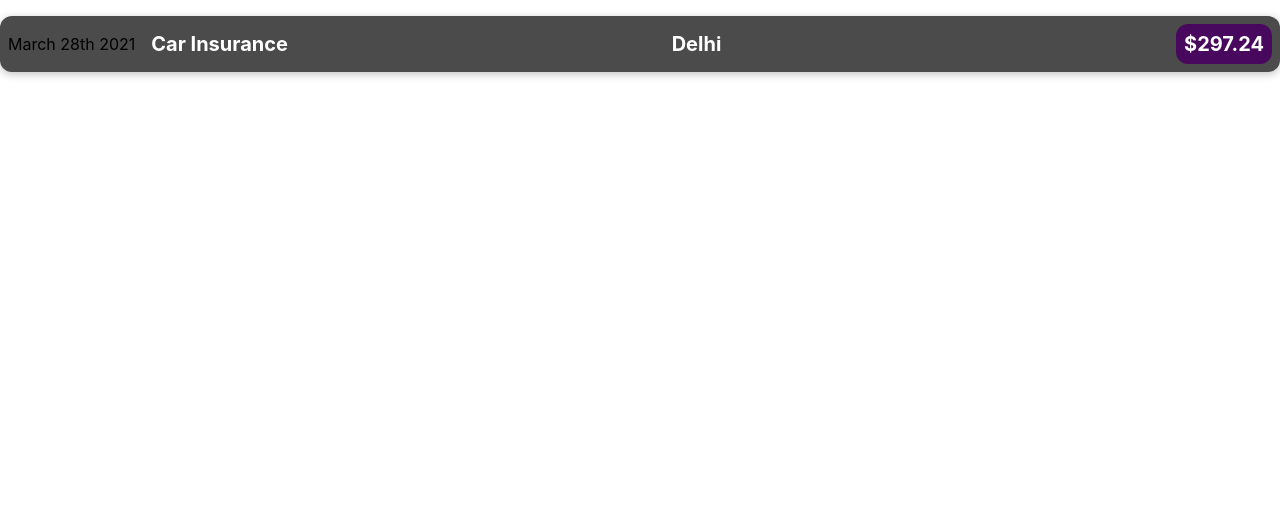
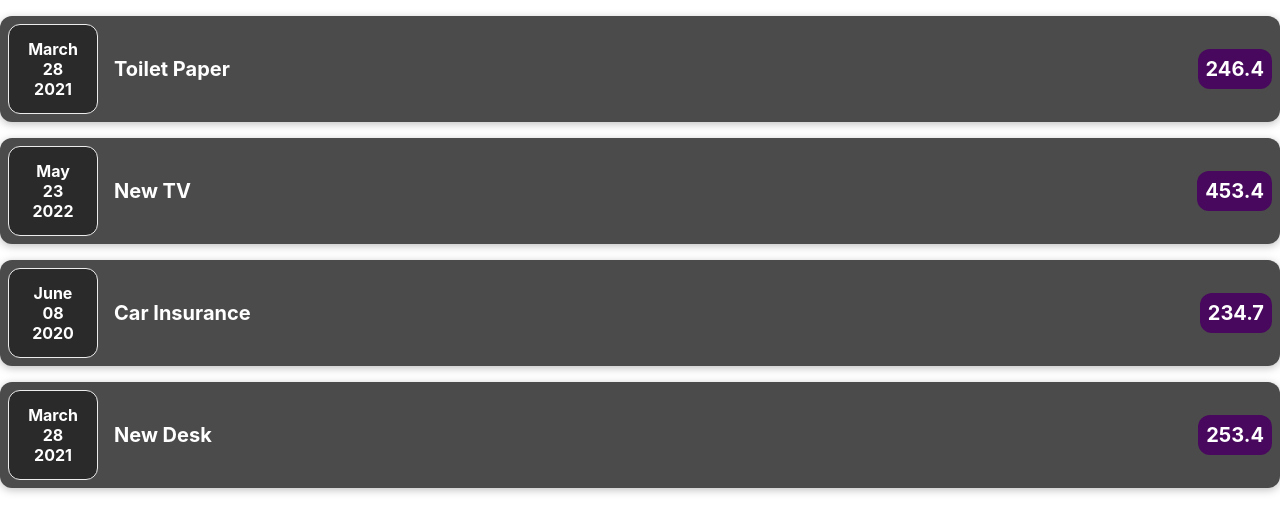
Before and after one commit to kbikash845/react-complete-giude, a React (Create React App) app: page / in a window 1280 px wide. Shown: the top 532 px of the page. Built offline with nearby package versions, Linux system fonts and the light colour scheme.

Commit message:
created Expense date another file for readable

```diff
--- a/src/App.js
+++ b/src/App.js
@@ -4,11 +4,44 @@ import "./App.css";
 import React from 'react'
 import ExpenseItem from "./Componentss/ExpenseItem";
 
+
 function App() {
+  const expense=[
+    {
+      id:"e1",
+      title:"Toilet Paper",
+      amount:246.4,
+      date: new Date(2021,2,28)
+    },
+    {
+      id:"e2",
+      title:"New TV",
+      amount:453.4,
+      date: new Date(2022,4,23)
+    },
+    {
+      id:"e3",
+      title:"Car Insurance",
+      amount:234.7,
+      date: new Date(2020,5,8)
+    },
+    {
+      id:"e4",
+      title:"New Desk",
+      amount:253.4,
+      date: new Date(2021,2,28)
+    }
+  ]
   return (
     <div>
-
-      <ExpenseItem></ExpenseItem>
+    {expense.map(value=>(
+      <ExpenseItem
+      key={value.id}
+      date={value.date}
+      title={value.title}
+      amount={value.amount}
+      />
+    ))}
     </div>
   )
 }
--- /dev/null
+++ b/src/Componentss/ExpenseDate.css
@@ -0,0 +1,25 @@
+.Expense-date{
+    display: flex;
+    flex-direction: column;
+    width: 5.5rem;
+    height: 5.5rem;
+    border: 1px solid #ececec;
+    background-color: #2a2a2a;
+    color: white;
+    border-radius: 12px;
+    align-items: center;
+    justify-content: center;
+}
+.Expense-date_month{
+    font-size: 1.0rem;
+    font-weight: bold;
+}
+.Expense-date_year{
+    font-size: 1.0rem;
+    font-weight: bold;
+}
+.Expense-date_day{
+    font-size: 1.0rem;
+    font-weight: bold;
+
+}
--- /dev/null
+++ b/src/Componentss/ExpenseDate.js
@@ -0,0 +1,20 @@
+import React from 'react'
+import "./ExpenseDate.css"
+
+
+function ExpenseDate(props) {
+    const month=props.date.toLocaleString('en-US',{month:'long'})
+    const day=props.date.toLocaleString('en-US',{day:'2-digit'})
+    const year=props.date.getFullYear();
+
+  return (
+    <div className='Expense-date'>
+    <div className='Expense-date_month'>{month}</div>
+    <div className='Expense-date_day'>{day}</div>
+    <div className='Expense-date_year'>{year}</div>
+    </div>
+
+  )
+}
+
+export default ExpenseDate
--- a/src/Componentss/ExpenseItem.js
+++ b/src/Componentss/ExpenseItem.js
@@ -1,14 +1,16 @@
 import React from 'react'
 import "./ExpenseItem.css"
+import ExpenseDate from './ExpenseDate'
 
-function ExpenseItem() {
+function ExpenseItem(props) {
+
+
   return (
     <div className='expense-item'>
-    <div>March 28th 2021</div>
+    <ExpenseDate date={props.date}/>
     <div className='expense-item_description'>
-    <h2>Car Insurance</h2>
-    <h2>Delhi</h2>
-    <div className='expense-item_price'>$297.24</div>
+    <h2>{props.title}</h2>
+     <div className='expense-item_price'>{props.amount}</div>
     </div>
     </div>
   )
```
